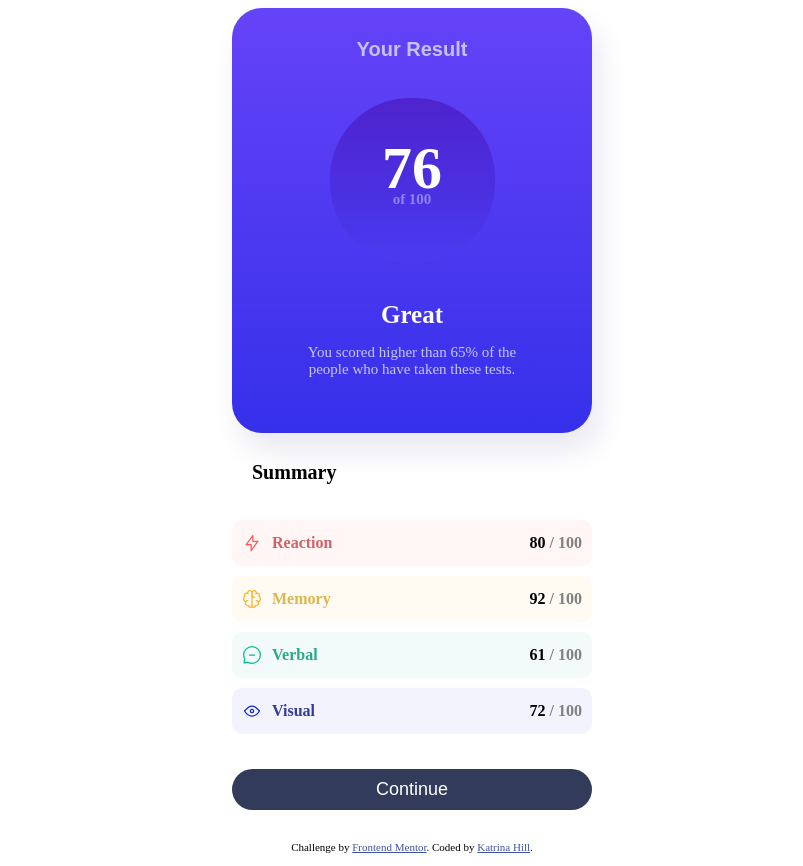
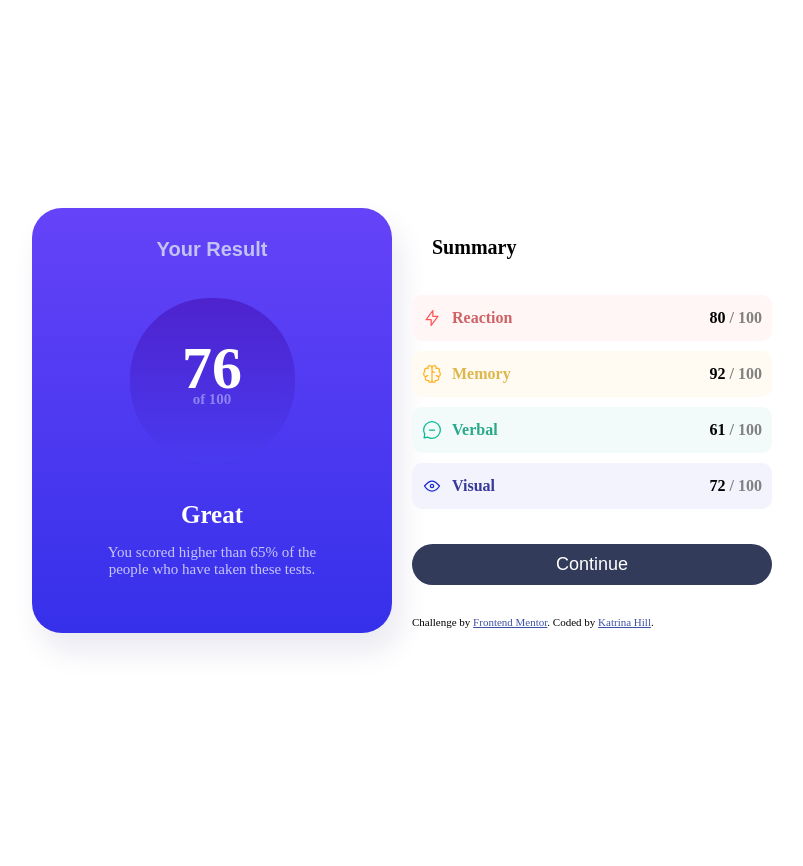
Before and after one commit to katrina-l-hill/results-summary-component, a plain HTML site: page index.html in a window 1280 px wide. Shown: the whole page, without its empty margins (228-1031 px from the left). After the commit the page ends 800 px from the top, so only its background shows below. Drawn offline with Linux system fonts and the light colour scheme.

Commit message:
added a main div and css

```diff
--- a/index.html
+++ b/index.html
@@ -25,7 +25,7 @@
 </head>
 
 <body>
-
+  <main>
     <div class="result-card">
       <div class="result-container">
         <h2 class="result-header">Your Result</h2>
@@ -40,6 +40,7 @@
         </div>
       </div>
     </div>
+
     <div class="container">
       <div class="summary-card">
         <h3 class="summary-header">Summary</h3>
@@ -81,11 +82,15 @@
         </div>
 
       </div>
+
     </div>
+  </main>
+  <footer>
     <div class="attribution">
       Challenge by <a href="https://www.frontendmentor.io?ref=challenge" target="_blank">Frontend Mentor</a>.
       Coded by <a href="#">Katrina Hill</a>.
     </div>
+  </footer>
 </body>
 
 </html>
--- a/src/style.css
+++ b/src/style.css
@@ -173,8 +173,16 @@ body {
     width: 100%;
     padding: 10px;
 }
+
 .container {
     float: left;
+}
+
+main {
+    display: flex;
+    align-items: center;
+    justify-content: center;
+    margin-top: 200px;
 }
 
 .attribution {
```
Lines whose indentation alone changed are shown as unchanged.
